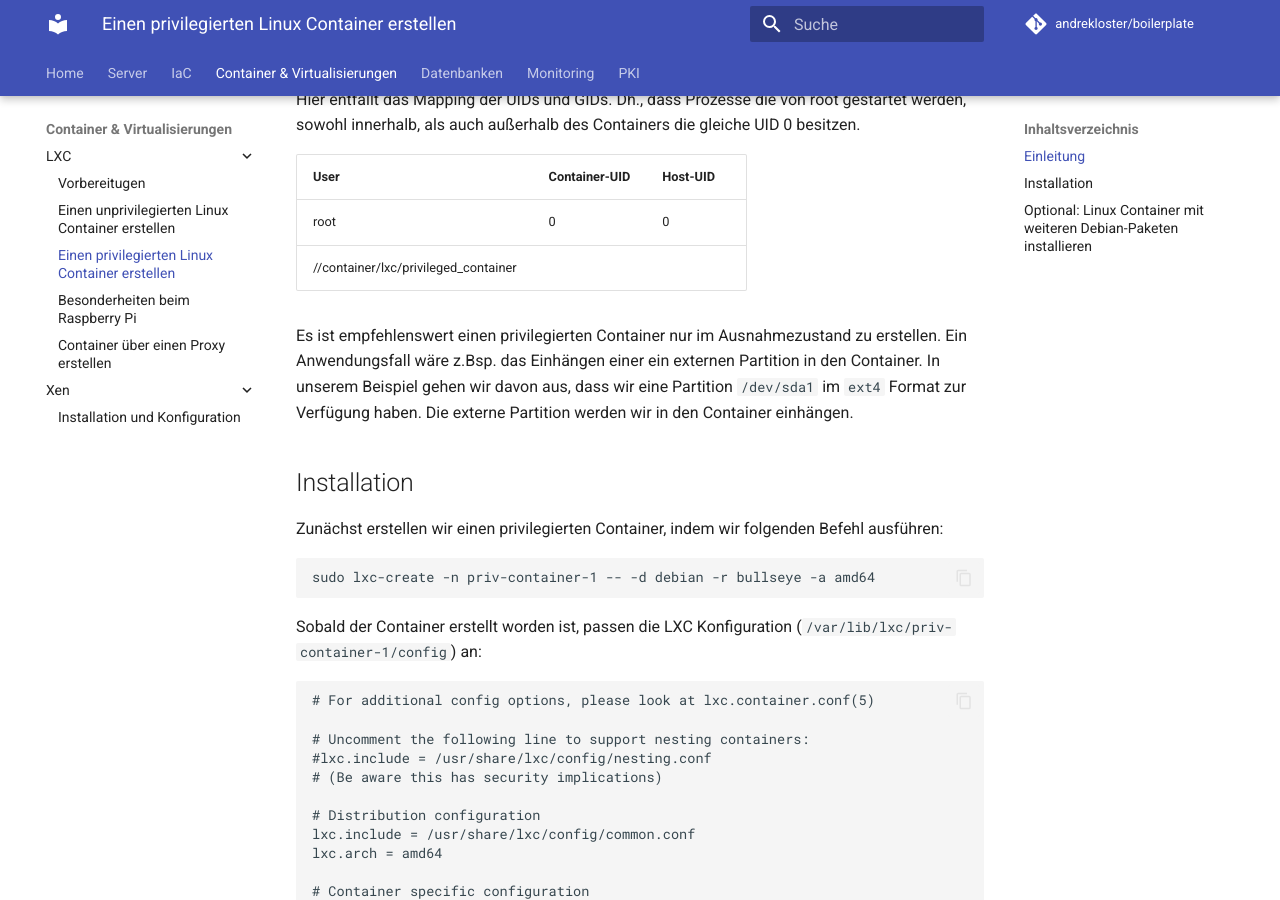
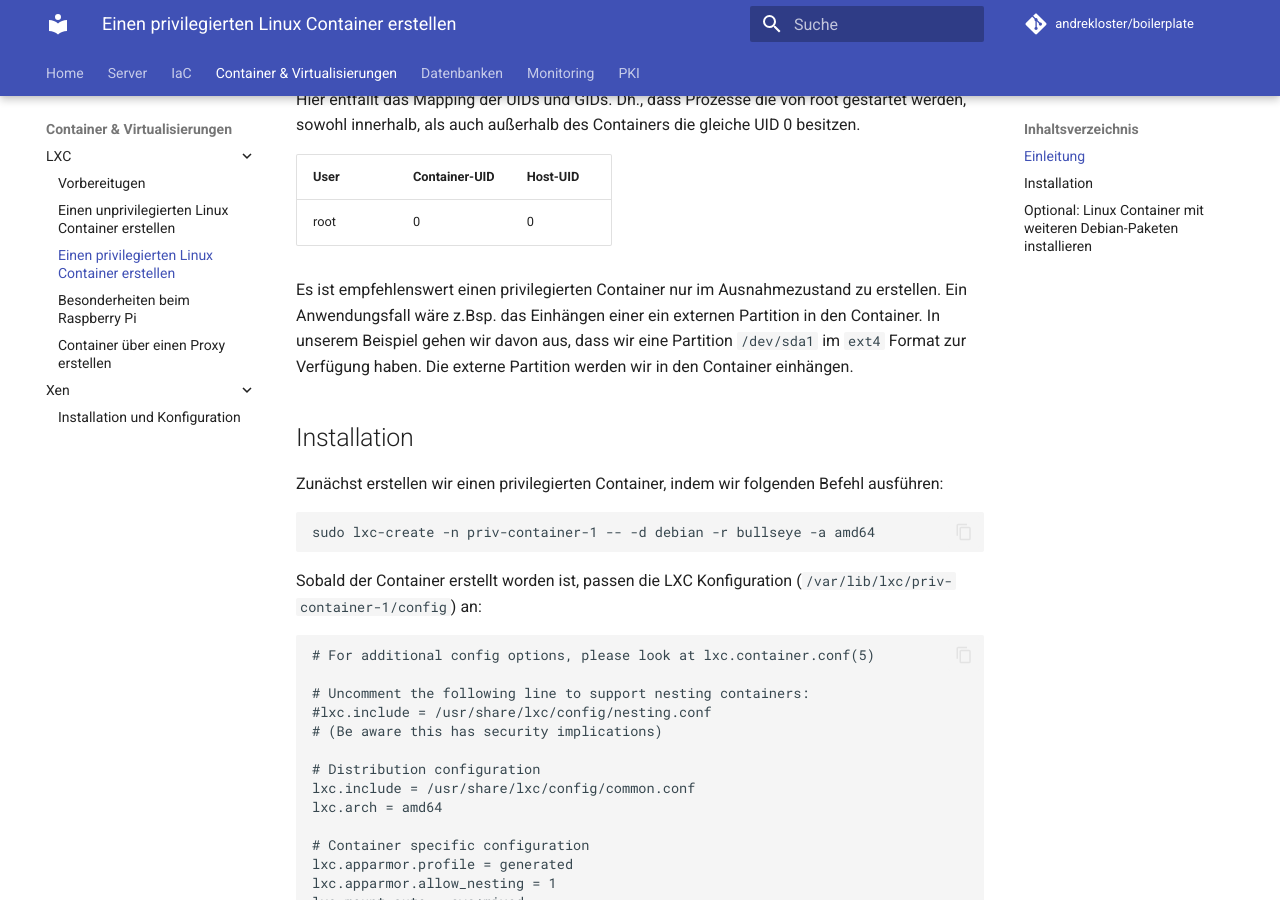
Before and after one commit to andrekloster/andrekloster-docs, an MkDocs documentation site: the page built from docs/container/lxc/privileged_container.md, in a window 1280 px wide and 900 px high, scrolled down 392 px. Built offline with MkDocs 1.6.1 and Material for MkDocs 9.7.7, drawn with Linux system fonts in a browser that asks for light colours; comment, search, counter and statistics services are not loaded.

Commit message:
Fix Typos

```diff
--- a/docs/container/lxc/privileged_container.md
+++ b/docs/container/lxc/privileged_container.md
@@ -11,8 +11,6 @@ als auch außerhalb des Containers die gleiche UID 0 besitzen.
 | __User__ | __Container-UID__ | __Host-UID__ |
 |----------|-------------------|--------------|
 | root     | 0                 | 0            |
-//container/lxc/privileged_container
-
 
 
 Es ist empfehlenswert einen privilegierten Container nur im Ausnahmezustand zu erstellen. Ein Anwendungsfall wäre z.Bsp.
```
Also changed, not shown: docs/container/lxc/unprivileged_container.md (line endings or trailing spaces).
